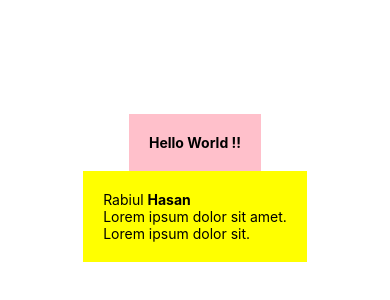
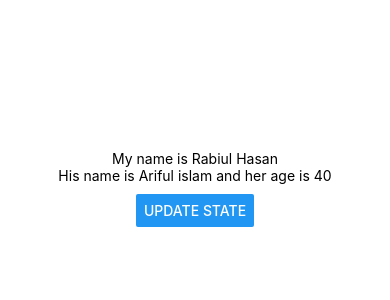
Before and after one commit to md-rabiul-hasan/react-native-tutorial, a React Native app: screen / in a window 390 px wide. Shown: the part 234-534 px from the top of the page. Built offline with nearby package versions, Linux system fonts and the light colour scheme.

Commit message:
using state

```diff
--- a/App.js
+++ b/App.js
@@ -1,18 +1,26 @@
-import { StatusBar } from 'expo-status-bar';
-import React from 'react';
-import { StyleSheet, Text, View } from 'react-native';
+import React, { useState } from 'react';
+import { Button, StyleSheet, Text, View } from 'react-native';
 
 export default function App() {
+  const [name, setName] = useState('Rabiul Hasan')
+  const [person, setPerson] = useState({
+    name : 'Ariful islam',
+    age : 40
+  })
+  const clickHandler = () => {
+    setName('Faysal Ahmed');
+    setPerson({
+      name:'Rajib',
+      age : 35
+    })
+  }
   return (
     <View style={styles.container}>
-      <View style={styles.header}>
-          <Text style={styles.boldText} >Hello World !!</Text>
-      </View>
-      <View style={styles.body}>
-        <Text>Rabiul <Text style={styles.boldText} >Hasan</Text> </Text>
-        <Text>Lorem ipsum dolor sit amet.</Text>
-        <Text>Lorem ipsum dolor sit.</Text>
-      </View>
+        <Text>My name is {name}</Text>
+        <Text>His name is {person.name} and her age is {person.age}</Text>
+        <View style={styles.buttonContainer}>
+          <Button title='update state' onPress={clickHandler} />
+        </View>
     </View>
   );
 }
@@ -24,15 +32,7 @@
     alignItems: 'center',
     justifyContent: 'center',
   },
-  header:{
-    backgroundColor: 'pink',
-    padding: 20
-  },
-  boldText:{
-    fontWeight: 'bold'
-  },
-  body:{
-    backgroundColor: 'yellow',
-    padding: 20
+  buttonContainer: {
+    marginTop: 10
   }
 });
```
